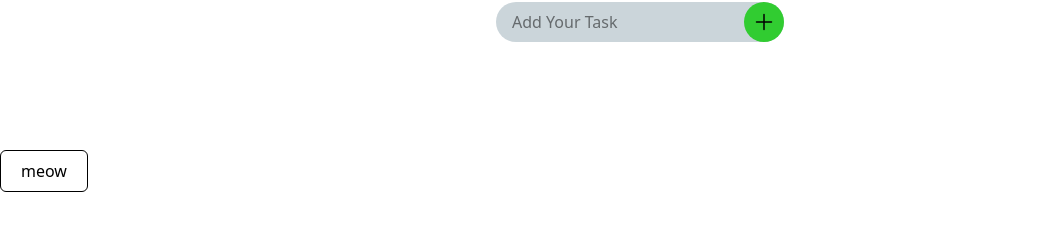
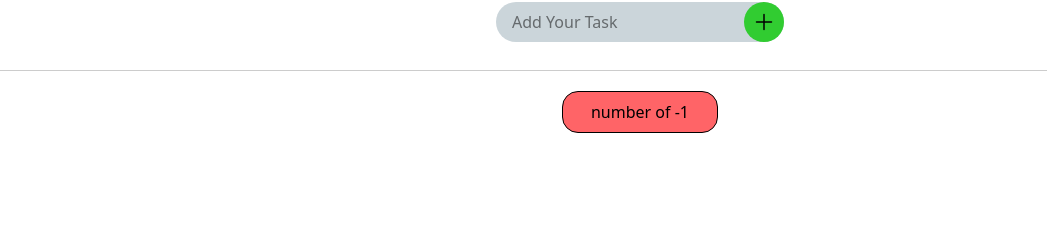
Before and after one commit to mohamad-mobin/testing, a Vue app: page /#/ in a window 1280 px wide. Shown: the part 1991-2221 px from the top of the page, without its empty margins (0-1047 px from the left). Built offline with nearby package versions, Linux system fonts and the light colour scheme.

Commit message:
next update

```diff
--- a/src/components/btn.vue
+++ b/src/components/btn.vue
@@ -1,14 +1,15 @@
 <template>
-
-    <div class="mt-[500px]">
-        <button class="border cursor-pointer border-black py-2 px-5 rounded-md">
-            <slot>click</slot>
+    <div class="relative top-[420px] flex justify-center items-center border-t pt-5 border-black/20">
+        <button class=" border cursor-pointer py-2 px-7 rounded-2xl bg-red-400">
+            <slot>mobin</slot>
         </button>
     </div>
-
 </template>
 <script>
 export default {
-    name:'btn'
+
 }
 </script>
+<style>
+
+</style>
--- /dev/null
+++ b/src/components/counter.vue
@@ -0,0 +1,20 @@
+<script>
+import { h,ref } from "vue";
+import btn from "./btn.vue";
+export default {
+  name: "counter",
+  setup() {
+    let counter = ref(1)
+    const counterHandler = ()=>{
+        counter.value++
+    }
+
+  return () =>
+    h(
+    btn,
+    { onClick:counterHandler },
+    'number of -' + counter.value);
+}
+
+};
+</script>
--- a/src/components/homeBase.vue
+++ /dev/null
@@ -1,51 +0,0 @@
-<template>
-  <baseMain />
-  <gallery />
-  <tab />
-  <TshirtShop />
-  <router-view />
-  <todoList />
-  <Btn>
-    meow
-  </Btn>
-
-</template>
-
-<script>
-import { onMounted, onBeforeUnmount } from "vue"
-import { initLenis, destroyLenis } from '@/library/lenis.js'
-
-import baseMain from "./baseMain.vue"
-import gallery from "./gallery.vue"
-import tab from "./tab.vue"
-import TshirtShop from "./Tshirt-shop.vue"
-import todoList from "./todoList.vue"
-import Btn from "./btn.vue"
-
-export default {
-  name: "app",
-  components: {
-    baseMain,
-    gallery,
-    tab,
-    TshirtShop,
-    todoList,
-    Btn,
-  },
-  setup(){
-    onMounted(() => {
-       initLenis()
-    })
-
-    onBeforeUnmount(() => {
-       destroyLenis()
-    })
-  }
-}
-</script>
-
-<style>
-body {
-  padding-bottom: 500px;
-}
-</style>
--- a/src/components/product.vue
+++ /dev/null
@@ -1,37 +0,0 @@
-<template>
-  <div class="bg-lime-100 relative flex justify-center items-center gap-y-2 flex-col p-5">
-    <img class="w-80" :src="productFromVuex.src" alt="">
-    <p class="text-4xl font-bold"> {{ productFromVuex.name }} </p>
-    <p class="text-2xl"> price : {{ productFromVuex.price }} </p>
-
-    <!-- backToHome -->
-    <router-link to="/" class="bg-green-500 animate-bounce rounded-2xl flex items-center gap-2 p-2 cursor-pointer absolute top-5 right-5">
-        <svg xmlns="http://www.w3.org/2000/svg" viewBox="0 0 24 24" fill="currentColor" class="size-6"><path fill-rule="evenodd" d="M9.53 2.47a.75.75 0 0 1 0 1.06L4.81 8.25H15a6.75 6.75 0 0 1 0 13.5h-3a.75.75 0 0 1 0-1.5h3a5.25 5.25 0 1 0 0-10.5H4.81l4.72 4.72a.75.75 0 1 1-1.06 1.06l-6-6a.75.75 0 0 1 0-1.06l6-6a.75.75 0 0 1 1.06 0Z" clip-rule="evenodd" /></svg>
-        backToHome
-    </router-link>
-  </div>
-</template>
-<script>
-export default {
-  data() {
-    return {
-      productFromVuex: [],
-    };
-  },
-  created() {
-    this.productFromVuex = this.$store.getters.getProductId(
-      parseInt(this.$route.params.id)
-    );
-  },
-};
-</script>
-<style>
-
-body{
-    padding: 20px;
-    padding-top: 80px;
-    padding-bottom: 0px;
-}
-
-
-</style>
--- a/src/library/lenis.js
+++ b/src/library/lenis.js
@@ -1,10 +1,10 @@
-import Lenis from "@studio-freight/lenis"
+import Lenis from "@studio-freight/lenis";
 
-let lenis = null
-let rafId = null
+let lenis = null;
+let rafId = null;
 
 export function initLenis(options = {}) {
-  if (lenis) return lenis // دوباره initialize نشه
+  if (lenis) return lenis; // دوباره initialize نشه
 
   lenis = new Lenis({
     duration: 2,
@@ -17,45 +17,41 @@ export function initLenis(options = {}) {
     touchMultiplier: 2,
     infinite: false,
     ...options, // اگه خواستی override کنی
-  })
+  });
 
   function raf(time) {
-    lenis.raf(time)
-    rafId = requestAnimationFrame(raf)
+    lenis.raf(time);
+    rafId = requestAnimationFrame(raf);
   }
-  rafId = requestAnimationFrame(raf)
-
-  console.log("Lenis Smooth Scroll Initialized.")
+  rafId = requestAnimationFrame(raf);
 
   // anchor links
   document.querySelectorAll('a[href^="#"]').forEach((anchor) => {
     anchor.addEventListener("click", (e) => {
-    e.preventDefault()
-    const targetId = anchor.getAttribute("href")
+      e.preventDefault();
+      const targetId = anchor.getAttribute("href");
 
       if (targetId === "#" || targetId === "") {
         // ✅ بره بالای صفحه
-      lenis.scrollTo(0)
+        lenis.scrollTo(0);
       } else {
         // ✅ بره به سکشن مورد نظر
-      lenis.scrollTo(targetId)
+        lenis.scrollTo(targetId);
       }
-  })
-})
+    });
+  });
 
-
-  return lenis
+  return lenis;
 }
 
 export function destroyLenis() {
   if (lenis) {
-    lenis.destroy()
-    cancelAnimationFrame(rafId)
-    lenis = null
-    console.log("Lenis destroyed.")
+    lenis.destroy();
+    cancelAnimationFrame(rafId);
+    lenis = null;
   }
 }
 
 export function getLenis() {
-  return lenis
+  return lenis;
 }
--- a/src/router/index.js
+++ b/src/router/index.js
@@ -1,9 +1,9 @@
-import HomeBase from "@/components/homeBase.vue";
+import HomeBase from "@/views/homeBase.vue";
 import { createRouter, createWebHashHistory } from "vue-router";
 // import parent from "../components/parent.vue";
 const header = () => import("../components/headerMenu.vue");
-const product = () => import("../components/product.vue");
-const homeBase = () => import("../components/homeBase.vue");
+const product = () => import("../views/product.vue");
+const homeBase = () => import("../views/homeBase.vue");
 
 
 const routes = [
--- /dev/null
+++ b/src/views/homeBase.vue
@@ -0,0 +1,45 @@
+<template>
+  <baseMain />
+  <gallery />
+  <tab />
+  <TshirtShop />
+  <router-view />
+  <todoList />
+  <counter />
+</template>
+
+<script>
+import { onMounted, onBeforeUnmount } from "vue";
+import { initLenis, destroyLenis } from "@/library/lenis.js";
+
+import baseMain from "@/components/baseMain.vue";
+import gallery from "@/components/gallery.vue";
+import tab from "@/components/tab.vue";
+import TshirtShop from "@/components/Tshirt-shop.vue";
+import todoList from "@/components/todoList.vue";
+import counter from "@/components/counter.vue";
+
+export default {
+  name: "app",
+  components: {
+    baseMain,
+    gallery,
+    tab,
+    TshirtShop,
+    todoList,
+    counter,
+  },
+  mounted(){
+    document.body.style.paddingBottom = '500px'
+  },
+  setup() {
+    onMounted(() => {
+      initLenis();
+    });
+
+    onBeforeUnmount(() => {
+      destroyLenis();
+    });
+  },
+};
+</script>
--- /dev/null
+++ b/src/views/product.vue
@@ -0,0 +1,52 @@
+<template>
+  <div
+    class="bg-lime-100 relative flex justify-center items-center gap-y-2 flex-col p-5"
+  >
+    <img class="w-80" :src="productFromVuex.src" alt="" />
+    <p class="text-4xl font-bold">{{ productFromVuex.name }}</p>
+    <p class="text-2xl">price : {{ productFromVuex.price }}</p>
+
+    <!-- backToHome -->
+    <router-link
+      to="/"
+      class="bg-green-500 animate-bounce rounded-2xl flex items-center gap-2 p-2 cursor-pointer absolute top-5 right-5"
+    >
+      <svg
+        xmlns="http://www.w3.org/2000/svg"
+        viewBox="0 0 24 24"
+        fill="currentColor"
+        class="size-6"
+      >
+        <path
+          fill-rule="evenodd"
+          d="M9.53 2.47a.75.75 0 0 1 0 1.06L4.81 8.25H15a6.75 6.75 0 0 1 0 13.5h-3a.75.75 0 0 1 0-1.5h3a5.25 5.25 0 1 0 0-10.5H4.81l4.72 4.72a.75.75 0 1 1-1.06 1.06l-6-6a.75.75 0 0 1 0-1.06l6-6a.75.75 0 0 1 1.06 0Z"
+          clip-rule="evenodd"
+        />
+      </svg>
+      backToHome
+    </router-link>
+  </div>
+</template>
+<script>
+export default {
+  data() {
+    return {
+      productFromVuex: [],
+    };
+  },
+  mounted() {
+    document.body.style.paddingBottom = "0px";
+  },
+  created() {
+    this.productFromVuex = this.$store.getters.getProductId(
+      parseInt(this.$route.params.id)
+    );
+  },
+};
+</script>
+<style>
+body {
+  padding: 20px;
+  padding-top: 80px;
+}
+</style>
```
Lines whose indentation alone changed are shown as unchanged.
